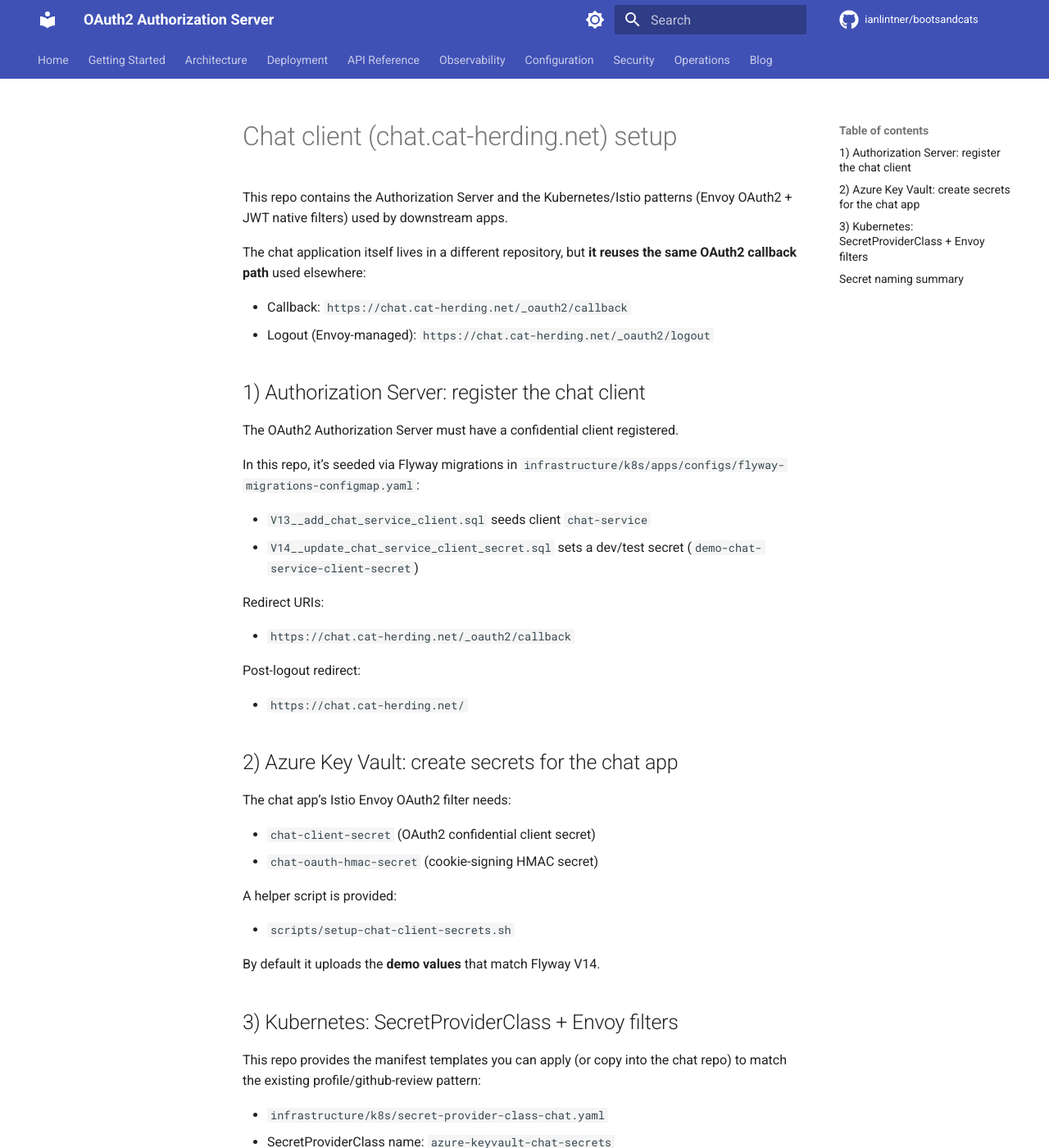
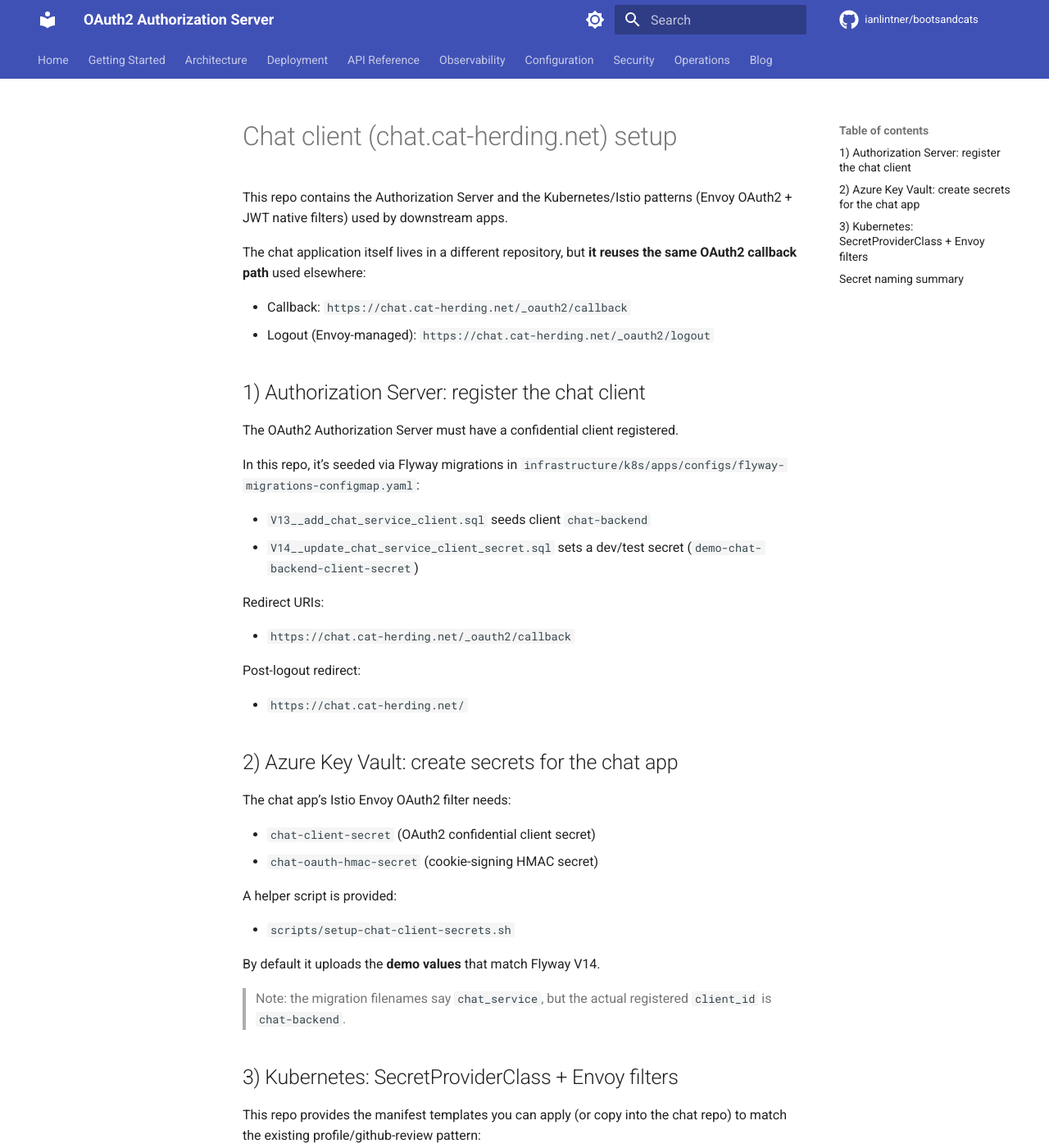
Before and after one commit to ianlintner/bootsandcats, an MkDocs documentation site: the page built from docs/CHAT_CLIENT_SETUP.md, in a window 1280 px wide and 1400 px high. Shown: the whole window at 82% size. Built offline with MkDocs 1.6.1 and Material for MkDocs 9.7.7, drawn with Linux system fonts in a browser that asks for light colours; comment, search, counter and statistics services are not loaded; the version menu is left out.

Commit message:
fix: Update chat client migration references to use 'chat-backend' instead of 'chat-service'

```diff
--- a/docs/CHAT_CLIENT_SETUP.md
+++ b/docs/CHAT_CLIENT_SETUP.md
@@ -13,8 +13,8 @@ The OAuth2 Authorization Server must have a confidential client registered.
 
 In this repo, it’s seeded via Flyway migrations in `infrastructure/k8s/apps/configs/flyway-migrations-configmap.yaml`:
 
-- `V13__add_chat_service_client.sql` seeds client `chat-service`
-- `V14__update_chat_service_client_secret.sql` sets a dev/test secret (`demo-chat-service-client-secret`)
+- `V13__add_chat_service_client.sql` seeds client `chat-backend`
+- `V14__update_chat_service_client_secret.sql` sets a dev/test secret (`demo-chat-backend-client-secret`)
 
 Redirect URIs:
 
@@ -36,6 +36,8 @@ A helper script is provided:
 - `scripts/setup-chat-client-secrets.sh`
 
 By default it uploads the **demo values** that match Flyway V14.
+
+> Note: the migration filenames say `chat_service`, but the actual registered `client_id` is `chat-backend`.
 
 ## 3) Kubernetes: SecretProviderClass + Envoy filters
 
```
